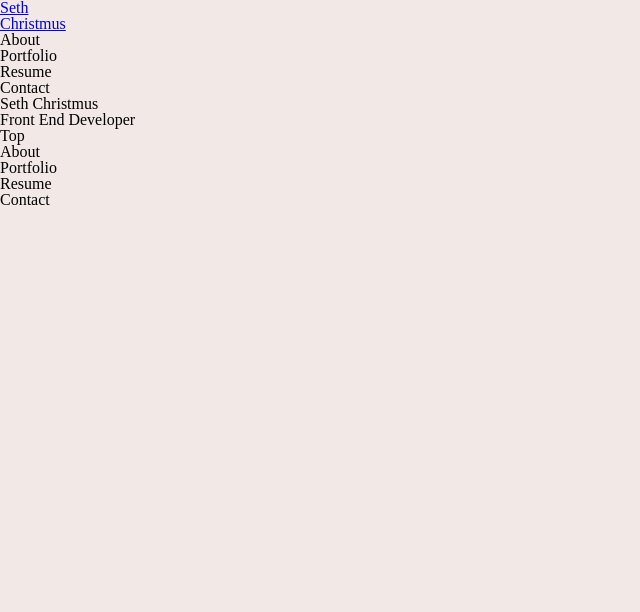
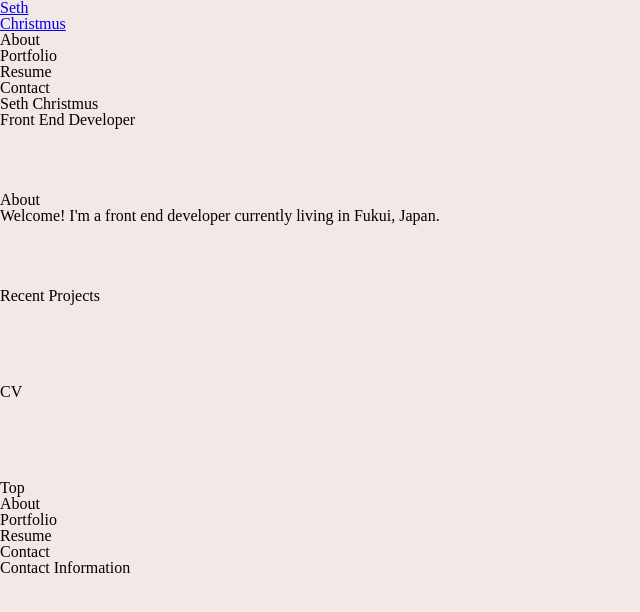
Before and after one commit to beboptank/portfolio-website, a plain HTML site: page index.html in a window 1280 px wide. Shown: the whole page, without its empty margins (0-640 px from the left). Drawn offline with Linux system fonts and the light colour scheme.

Commit message:
Add grid to CSS and content to HTML

```diff
--- a/assets/css/main.css
+++ b/assets/css/main.css
@@ -49,6 +49,18 @@ table {
 
 /*
   ===============================
+  Grid
+  ===============================
+*/
+
+.container {
+	display: grid;
+	grid-template-columns: 1fr;
+	grid-template-rows: repeat(6, 1fr);
+}
+
+/*
+  ===============================
   Custom styles
   ===============================
 */
--- a/index.html
+++ b/index.html
@@ -7,7 +7,7 @@
     <link rel="stylesheet" href="assets/css/main.css">
   </head>
 
-  <body>
+  <body class="container">
     <header class="primary-header">
       <section>
         <h1 class="logo">
@@ -30,15 +30,16 @@
     </section>
 
     <section class="about">
-
+      <h2>About</h2>
+      <p>Welcome! I'm a front end developer currently living in Fukui, Japan. </p>
     </section>
 
     <section class="portfolio">
-
+      <h2>Recent Projects</h2>
     </section>
 
     <section class="resume">
-
+      CV
     </section>
 
     <footer class="contact">
@@ -53,6 +54,10 @@
       </nav>
 
       <section>
+        <h2>Contact Information</h2>
+      </section>
+
+      <section>
         <ul class="social-buttons">
 
         </ul>
```
